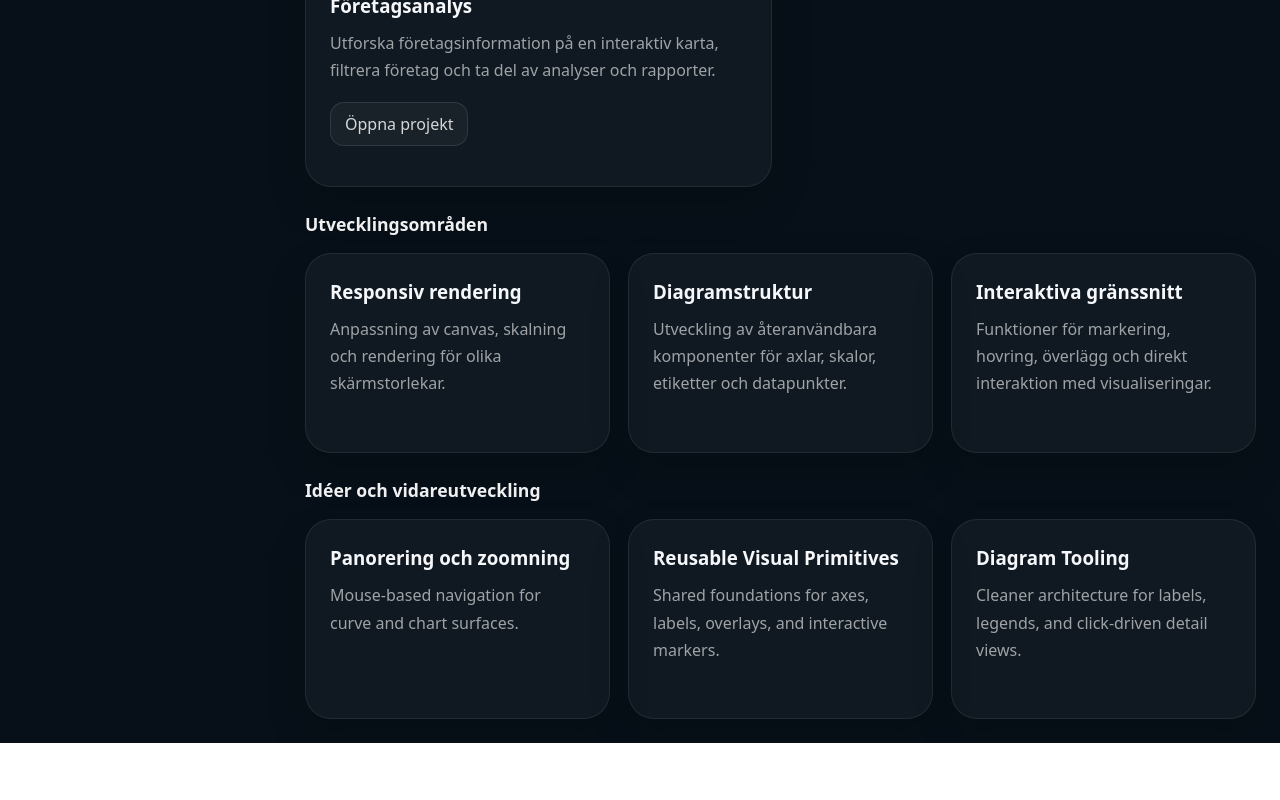
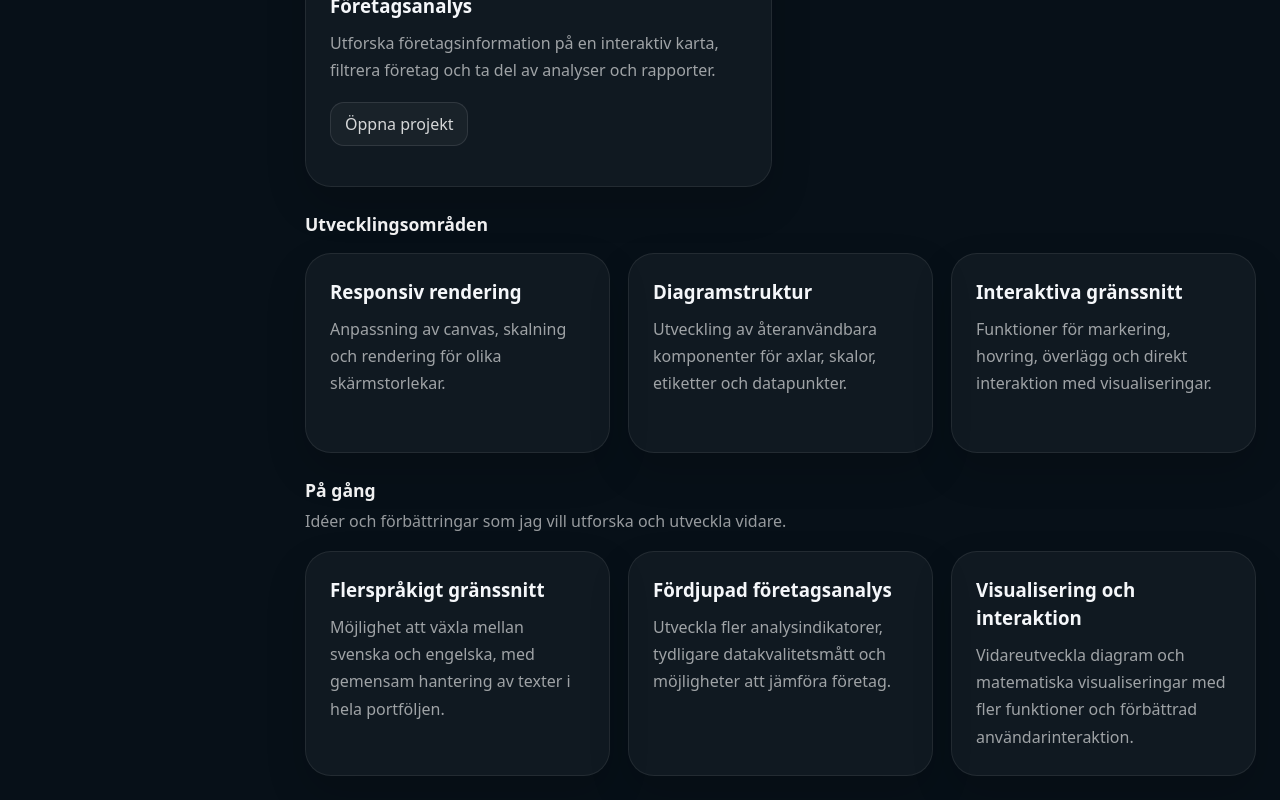
Before and after one commit to tpv01001-rfe/Portfolio, a React (Vite) app: page / in a window 1280 px wide. Shown: the part 858-1658 px from the top of the page. Before the commit the page ends 1601 px from the top, so only its background shows below. Built offline with nearby package versions, Linux system fonts and the light colour scheme.

Commit message:
Next Experiments - På gång

```diff
--- a/src/pages/DashboardPage.tsx
+++ b/src/pages/DashboardPage.tsx
@@ -121,24 +121,29 @@ export function DashboardPage({
 
  <section className="dashboard-section">
   <div className="dashboard-section__header">
-          <h2 className="dashboard-section__title">Idéer och vidareutveckling</h2>
-          {/* <p className="dashboard-section__description">
-            Likely next additions to the workspace.
-          </p> */}
+    <h2 className="dashboard-section__title">
+      På gång
+    </h2>
+    <p className="dashboard-section__description">
+      Idéer och förbättringar som jag vill utforska
+      och utveckla vidare.
+    </p>
   </div>
 
   <div className="dashboard-grid dashboard-grid--focus">
     <FocusCard
-            title="Panorering och zoomning"
-            description="Mouse-based navigation for curve and chart surfaces."
+      title="Flerspråkigt gränssnitt"
+      description="Möjlighet att växla mellan svenska och engelska, med gemensam hantering av texter i hela portföljen."
     />
+
     <FocusCard
-            title="Reusable Visual Primitives"
-            description="Shared foundations for axes, labels, overlays, and interactive markers."
+      title="Fördjupad företagsanalys"
+      description="Utveckla fler analysindikatorer, tydligare datakvalitetsmått och möjligheter att jämföra företag."
     />
+
     <FocusCard
-            title="Diagram Tooling"
-            description="Cleaner architecture for labels, legends, and click-driven detail views."
+      title="Visualisering och interaktion"
+      description="Vidareutveckla diagram och matematiska visualiseringar med fler funktioner och förbättrad användarinteraktion."
     />
   </div>
 </section>
```
Lines whose indentation alone changed are shown as unchanged.
